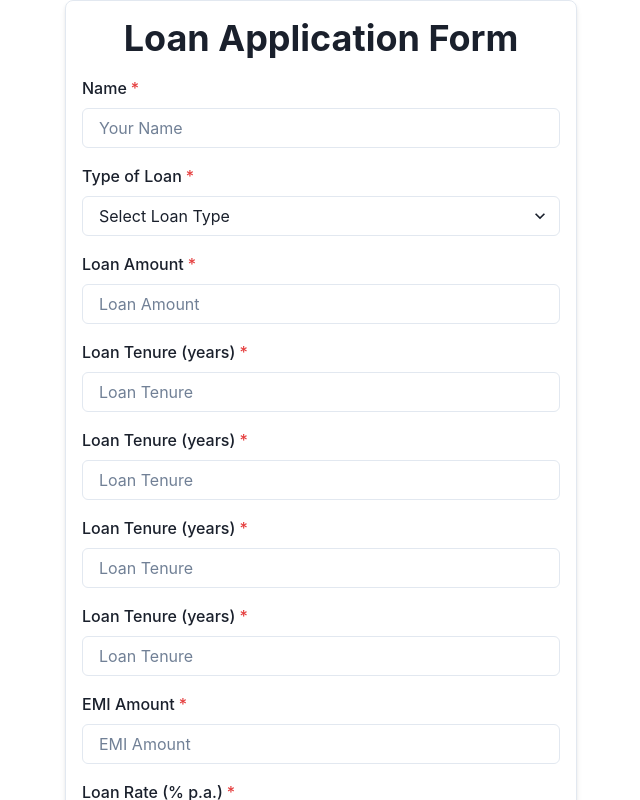
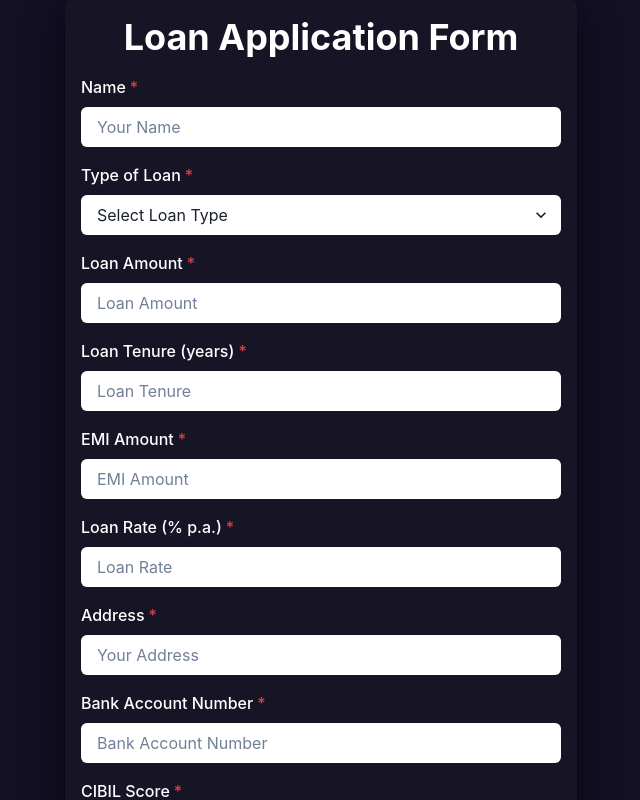
Before and after one commit to dev-akhilesh/Easy-Loans, a React (Create React App) app in the folder demo/: page /loanApplicationPage in a window 1280 px wide. Shown: the top 800 px of the page, without its empty margins (319-959 px from the left). Built offline with nearby package versions, Linux system fonts and the light colour scheme.

Commit message:
fine tuning form page

```diff
--- a/demo/src/Pages/LoanApplicationPage.tsx
+++ b/demo/src/Pages/LoanApplicationPage.tsx
@@ -27,27 +27,35 @@ export const LoanApplicationPage:React.FC = () => {
     e.preventDefault()
   }
   return (
+    <div style={{backgroundColor:"#130f24"}}>
     <Box
     p={4}
     maxW="lg"
     mx="auto"
-    borderWidth="1px"
+    bg={"#171525"}
     borderRadius="lg"
-    boxShadow="md"
+    boxShadow="dark-lg"
+    rounded={"md"}
+    color={"gray.800"}
   >
-    <Heading as="h2" size="xl" mb={4}>
+    <Heading as="h2" size="xl" mb={4} color={"white"}>
       Loan Application Form
     </Heading>
     <form onSubmit={handleSubmit}>
       <VStack spacing={4} align="start">
         <FormControl id="name" isRequired>
-          <FormLabel>Name</FormLabel>
-          <Input type="text" placeholder="Your Name" name="name" />
+          <FormLabel color={"white"}>Name</FormLabel>
+          <Input type="text"
+          placeholder="Your Name"
+          name="name"
+          border={"none"}
+          bg={"white"}
+          />
         </FormControl>
 
         <FormControl id="loanType" isRequired>
-          <FormLabel>Type of Loan</FormLabel>
-          <Select placeholder="Select Loan Type" name="loanType">
+          <FormLabel color={"white"}>Type of Loan</FormLabel>
+          <Select placeholder="Select Loan Type" name="loanType" border={"none"}  bg={"white"}>
             <option value="personal">Personal Loan</option>
             <option value="home">Home Loan</option>
             <option value="auto">Auto Loan</option>
@@ -56,61 +64,82 @@ export const LoanApplicationPage:React.FC = () => {
         </FormControl>
 
         <FormControl id="loanAmount" isRequired>
-          <FormLabel>Loan Amount</FormLabel>
-          <Input type="number" placeholder="Loan Amount" name="loanAmount" defaultValue={loanAmount}/>
+          <FormLabel color={"white"}>Loan Amount</FormLabel>
+          <Input type="number"
+          placeholder="Loan Amount"
+          name="loanAmount"
+          border={"none"}
+          defaultValue={loanAmount}
+           bg={"white"}
+           />
         </FormControl>
 
         <FormControl id="loanTenure" isRequired>
-          <FormLabel>Loan Tenure (years)</FormLabel>
-          <Input type="number" placeholder="Loan Tenure" name="loanTenure" defaultValue={loanTenure}/>
-        </FormControl>
-
-        <FormControl id="loanTenure" isRequired>
-          <FormLabel>Loan Tenure (years)</FormLabel>
-          <Input type="number" placeholder="Loan Tenure" name="loanTenure" defaultValue={loanTenure}/>
-        </FormControl>
-
-        <FormControl id="loanTenure" isRequired>
-          <FormLabel>Loan Tenure (years)</FormLabel>
-          <Input type="number" placeholder="Loan Tenure" name="loanTenure" defaultValue={loanTenure}/>
-        </FormControl>
-        <FormControl id="loanTenure" isRequired>
-          <FormLabel>Loan Tenure (years)</FormLabel>
-          <Input type="number" placeholder="Loan Tenure" name="loanTenure" defaultValue={loanTenure}/>
+          <FormLabel color={"white"}>Loan Tenure (years)</FormLabel>
+          <Input type="number"
+          placeholder="Loan Tenure"
+          name="loanTenure"
+          border={"none"}
+          defaultValue={loanTenure}
+           bg={"white"}
+           />
         </FormControl>
 
         <FormControl id="emi" isRequired>
-          <FormLabel>EMI Amount</FormLabel>
-          <Input type="number" placeholder="EMI Amount" name="emi" defaultValue={emi}/>
+          <FormLabel color={"white"}>EMI Amount</FormLabel>
+          <Input type="number"
+          placeholder="EMI Amount"
+          name="emi"
+          border={"none"}
+          defaultValue={emi}
+          bg={"white"}
+          />
         </FormControl>
 
         <FormControl id="loanRate" isRequired>
-          <FormLabel>Loan Rate (% p.a.)</FormLabel>
-          <Input type="number" placeholder="Loan Rate" name="loanRate" defaultValue={loanRate}/>
+          <FormLabel color={"white"}>Loan Rate (% p.a.)</FormLabel>
+          <Input type="number"
+          placeholder="Loan Rate"
+          name="loanRate"
+          border={"none"}
+          defaultValue={loanRate}
+          bg={"white"}
+          />
         </FormControl>
 
         <FormControl id="address" isRequired>
-          <FormLabel>Address</FormLabel>
-          <Input type="text" placeholder="Your Address" name="address" />
+          <FormLabel color={"white"}>Address</FormLabel>
+          <Input type="text"
+          placeholder="Your Address"
+          border={"none"}
+          name="address"
+          bg={"white"}
+          />
         </FormControl>
 
         <FormControl id="bankAccountNo" isRequired>
-          <FormLabel>Bank Account Number</FormLabel>
+          <FormLabel color={"white"}>Bank Account Number</FormLabel>
           <Input
             type="text"
             placeholder="Bank Account Number"
             name="bankAccountNo"
+            border={"none"}
+            bg={"white"}
           />
         </FormControl>
 
         <FormControl id="cibilScore" isRequired>
-          <FormLabel>CIBIL Score</FormLabel>
-          <Input type="number" placeholder="CIBIL Score" name="cibilScore" />
+          <FormLabel color={"white"}>CIBIL Score</FormLabel>
+          <Input type="number"
+           placeholder="CIBIL Score"
+           name="cibilScore"
+           border={"none"}
+          bg={"white"}/>
         </FormControl>
 
         <Button
           type="submit"
-          colorScheme="teal"
+          bg="#9fb43a"
           width="100%"
           mt={4}
           size="lg"
@@ -120,5 +149,6 @@ export const LoanApplicationPage:React.FC = () => {
       </VStack>
     </form>
   </Box>
+  </div>
 );
 };
```
